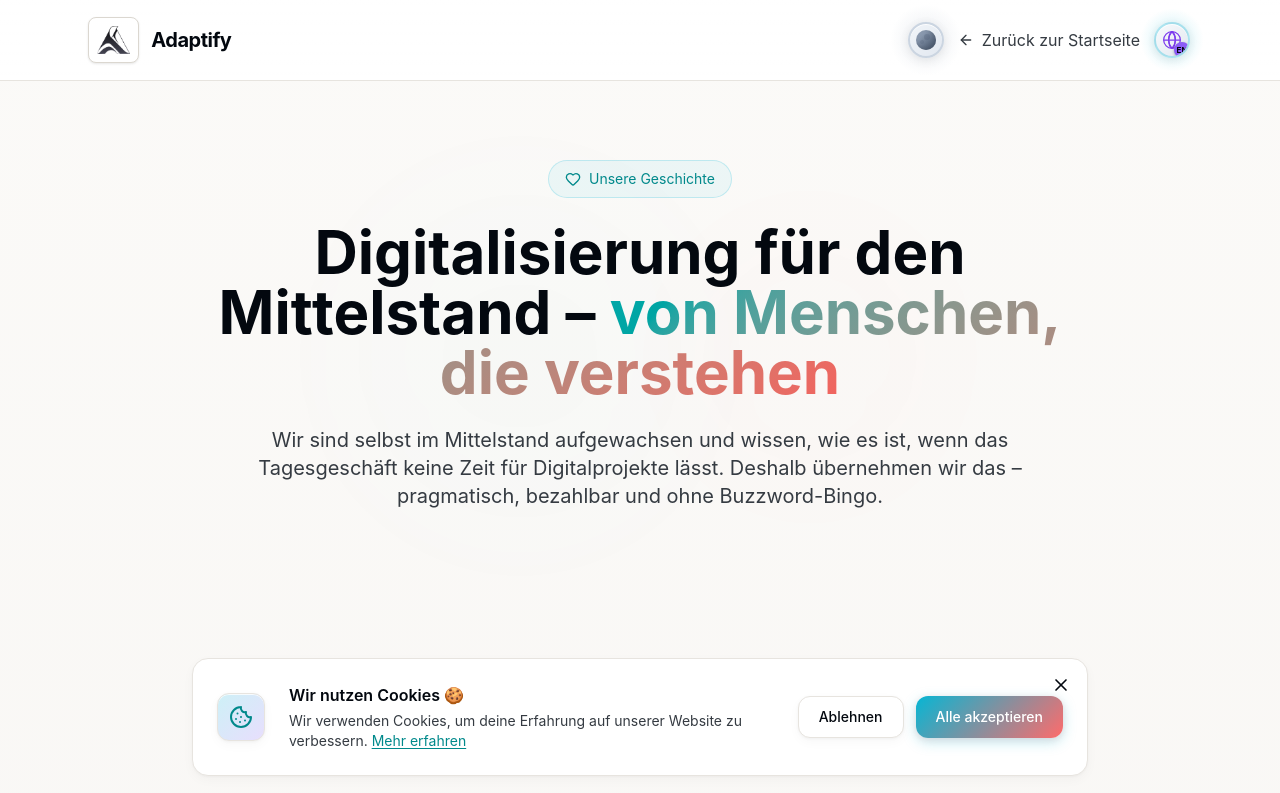
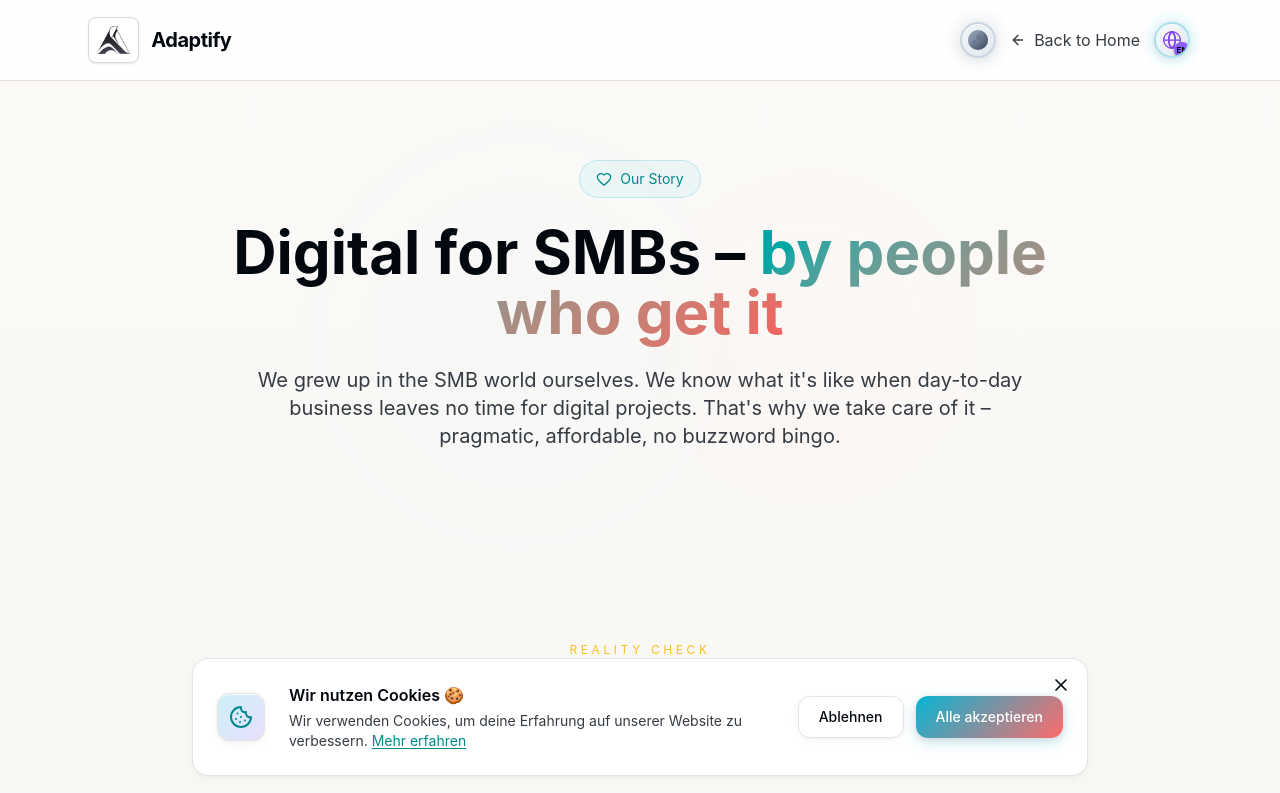
Before and after one commit to chulio115/Adaptify, a React (Create React App) app: page /ueber-uns in a window 1280 px wide. Shown: the top 793 px of the page. Built offline with nearby package versions, Linux system fonts and the light colour scheme.

Commit message:
i18n: UeberUns page translation started (Hero, Reality sections)

```diff
--- a/src/i18n/locales/de.json
+++ b/src/i18n/locales/de.json
@@ -154,9 +154,16 @@
   },
   "about": {
     "badge": "Unsere Geschichte",
-    "title": "Digitalisierung für den Mittelstand –",
-    "titleHighlight": "von Menschen, die verstehen, was ihr braucht.",
-    "subtitle": "Wir sind ein kleines, aber feines Team aus Digital-Enthusiasten. Unser Ziel: Mittelständlern die gleichen digitalen Werkzeuge geben, die sonst nur Tech-Konzerne haben.",
+    "hero": {
+      "title": "Digitalisierung für den Mittelstand –",
+      "titleHighlight": "von Menschen, die verstehen",
+      "subtitle": "Wir sind selbst im Mittelstand aufgewachsen und wissen, wie es ist, wenn das Tagesgeschäft keine Zeit für Digitalprojekte lässt. Deshalb übernehmen wir das – pragmatisch, bezahlbar und ohne Buzzword-Bingo."
+    },
+    "reality": {
+      "badge": "Die Realität",
+      "title": "Mal ehrlich: So sieht's aus im Mittelstand",
+      "subtitle": "Keine Panikmache – nur Fakten, die ihr wahrscheinlich selbst kennt."
+    },
     "mission": {
       "badge": "Unsere Mission",
       "title": "Warum wir das machen",
--- a/src/i18n/locales/en.json
+++ b/src/i18n/locales/en.json
@@ -154,9 +154,16 @@
   },
   "about": {
     "badge": "Our Story",
-    "title": "Digital done right for SMBs –",
-    "titleHighlight": "by people who actually get it.",
-    "subtitle": "We're a small, focused team of digital natives. One mission: give SMBs the same digital firepower that the big players have.",
+    "hero": {
+      "title": "Digital for SMBs –",
+      "titleHighlight": "by people who get it",
+      "subtitle": "We grew up in the SMB world ourselves. We know what it's like when day-to-day business leaves no time for digital projects. That's why we take care of it – pragmatic, affordable, no buzzword bingo."
+    },
+    "reality": {
+      "badge": "Reality Check",
+      "title": "Let's be honest: Here's what SMB looks like",
+      "subtitle": "No fear-mongering – just facts you probably know yourself."
+    },
     "mission": {
       "badge": "Our Mission",
       "title": "Why we do this",
--- a/src/pages/UeberUns.jsx
+++ b/src/pages/UeberUns.jsx
@@ -20,6 +20,7 @@ import {
 import logo from '../assets/logo.png';
 import ThemeToggle from '../components/ThemeToggle';
 import LanguageToggle from '../components/LanguageToggle';
+import { useTranslation } from 'react-i18next';
 
 /**
  * Fade In Animation Hook
@@ -48,6 +49,7 @@ function useFadeIn() {
  * Tonfall: Schwäbischer Handwerksmeister - nahbar, ehrlich, bodenständig
  */
 export default function UeberUns() {
+  const { t } = useTranslation();
   const heroFade = useFadeIn();
   const realityFade = useFadeIn();
   const storyFade = useFadeIn();
@@ -101,11 +103,11 @@ export default function UeberUns() {
             <ThemeToggle />
             <Link to="/" className="hidden sm:flex items-center gap-2 text-gray-400 hover:text-white transition-colors">
               <ArrowLeft className="w-4 h-4" />
-              <span>Zurück zur Startseite</span>
+              <span>{t('nav.backToHome')}</span>
             </Link>
             <Link to="/" className="sm:hidden flex items-center gap-1.5 text-gray-400 hover:text-white transition-colors text-sm">
               <ArrowLeft className="w-3.5 h-3.5" />
-              <span>Zurück</span>
+              <span>{t('nav.back')}</span>
             </Link>
             {/* Language Toggle - dezent rechts */}
             <LanguageToggle />
@@ -126,20 +128,18 @@ export default function UeberUns() {
         <div className="max-w-4xl mx-auto text-center relative z-10">
           <div className="inline-flex items-center gap-2 text-sm text-cyan-400 mb-6 border border-cyan-500/20 rounded-full px-4 py-2 bg-cyan-500/5">
             <Heart className="w-4 h-4" />
-            <span>Unsere Geschichte</span>
+            <span>{t('about.badge')}</span>
           </div>
 
           <h1 className="text-3xl sm:text-4xl md:text-5xl lg:text-6xl font-bold leading-tight mb-6">
-            Digitalisierung für den Mittelstand –{' '}
+            {t('about.hero.title')}{' '}
             <span className="text-transparent bg-clip-text bg-gradient-to-r from-cyan-400 to-violet-400">
-              von Menschen, die verstehen
+              {t('about.hero.titleHighlight')}
             </span>
           </h1>
 
           <p className="text-lg md:text-xl text-gray-400 max-w-3xl mx-auto leading-relaxed">
-            Wir sind selbst im Mittelstand aufgewachsen und wissen, wie es ist,
-            wenn das Tagesgeschäft keine Zeit für Digitalprojekte lässt.
-            Deshalb übernehmen wir das – pragmatisch, bezahlbar und ohne Buzzword-Bingo.
+            {t('about.hero.subtitle')}
           </p>
         </div>
       </section>
@@ -153,12 +153,12 @@ export default function UeberUns() {
       >
         <div className="max-w-6xl mx-auto">
           <div className="text-center mb-16">
-            <span className="text-xs uppercase tracking-[0.3em] text-amber-400 mb-4 block">Die Realität</span>
+            <span className="text-xs uppercase tracking-[0.3em] text-amber-400 mb-4 block">{t('about.reality.badge')}</span>
             <h2 className="text-2xl md:text-4xl font-bold mb-4">
-              Mal ehrlich: So sieht's aus im Mittelstand
+              {t('about.reality.title')}
             </h2>
             <p className="text-gray-500 max-w-2xl mx-auto">
-              Keine Panikmache – nur Fakten, die ihr wahrscheinlich selbst kennt.
+              {t('about.reality.subtitle')}
             </p>
           </div>
 
```
